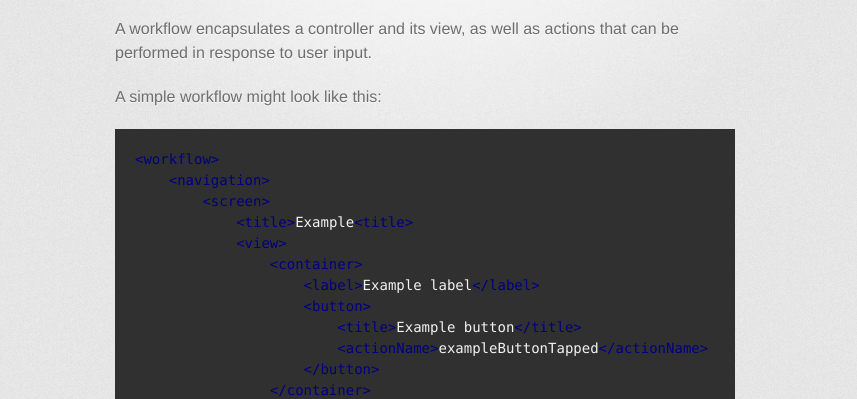
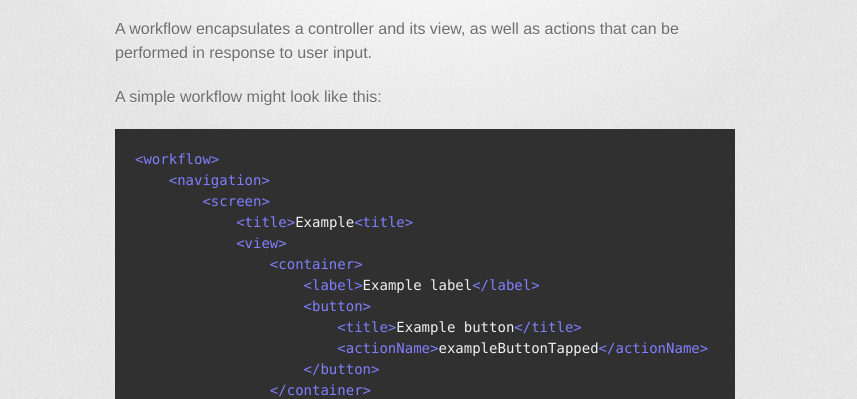
Before and after one commit to CRedit360/WorkflowSchema, a plain HTML site: page index.html in a window 1280 px wide. Shown: the part 401-800 px from the top of the page, without its empty margins (215-1072 px from the left). Drawn offline with Linux system fonts and the light colour scheme; a web font is replaced by a local one.

Commit message:
Make tags paler

```diff
--- a/stylesheets/pygment_trac.css
+++ b/stylesheets/pygment_trac.css
@@ -35,7 +35,7 @@
 .highlight .ne { color: #990000; font-weight: bold } /* Name.Exception */
 .highlight .nf { color: #990000; font-weight: bold } /* Name.Function */
 .highlight .nn { color: #555555 } /* Name.Namespace */
-.highlight .nt { color: #000080 } /* Name.Tag */
+.highlight .nt { color: #8080ff } /* Name.Tag */
 .highlight .nv { color: #008080 } /* Name.Variable */
 .highlight .ow { font-weight: bold } /* Operator.Word */
 .highlight .w { color: #bbbbbb } /* Text.Whitespace */
```
